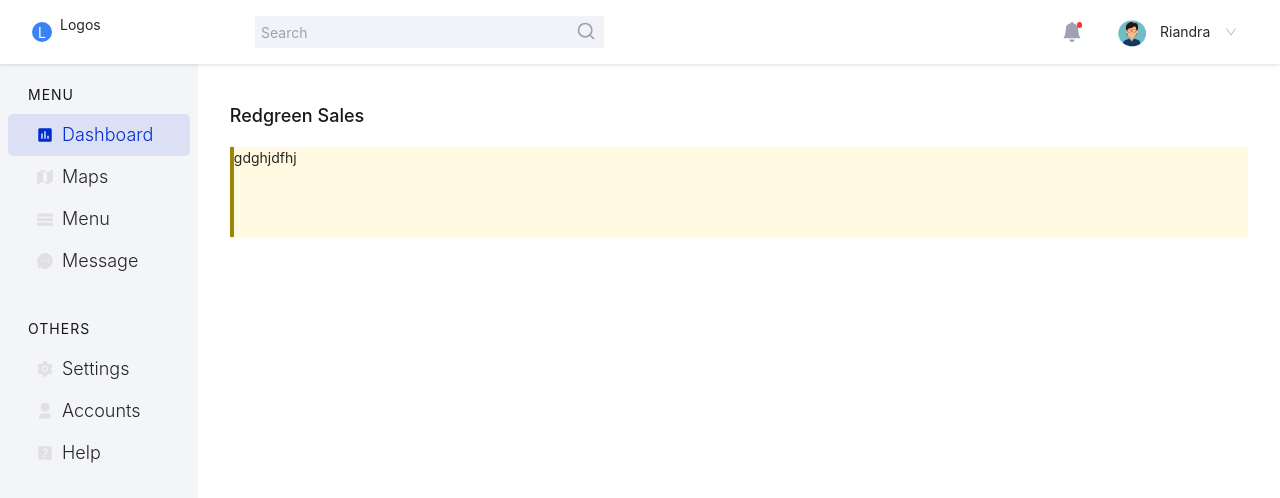
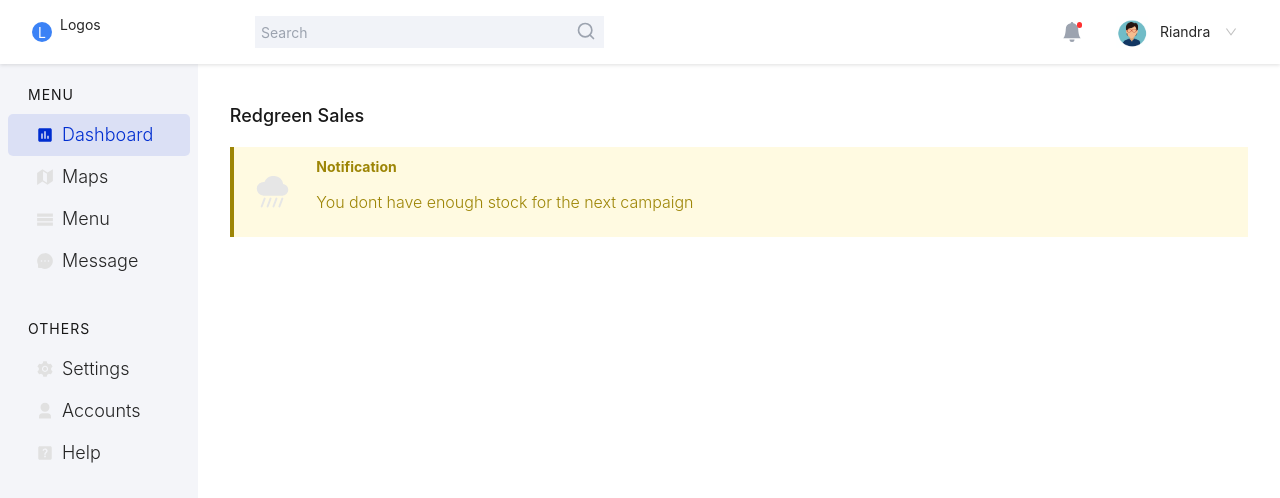
Before and after one commit to monirhabderabby/redgreenAssestment, a React (Create React App) app: page / in a window 1280 px wide. Shown: the top 498 px of the page. Built offline with nearby package versions, Linux system fonts and the light colour scheme; the HTML template or start-up script is replaced by a standard one.

Commit message:
added notification alert section

```diff
--- a/src/components/DashboardOverView/Notification/Notification.js
+++ b/src/components/DashboardOverView/Notification/Notification.js
@@ -1,13 +1,33 @@
-import React from "react";
+import { BsFillCloudRainHeavyFill } from "react-icons/bs";
 
 const Notification = () => {
     return (
-        <div className="mt-[40px] w-full">
+        // <div className="mt-[40px] w-full">
+        //     <p className="mb-[20px] notification__title">Redgreen Sales</p>
+        //     <div className="h-[90px] w-[100%] bg-[#FFFAE1] border-l-4 border-l-[#9D8506]">
+        //         gdghjdfhj
+        //     </div>
+        // </div>
+
+        <section className="mt-[40px]">
             <p className="mb-[20px] notification__title">Redgreen Sales</p>
-            <div className="h-[90px] w-[100%] bg-[#FFFAE1] border-l-4 border-l-[#9D8506]">
-                gdghjdfhj
+            <div
+                class="bg-[#FFFAE1] text-[#9D8506] border-l-4 border-[#9D8506] h-[90px] p-4 flex items-center"
+                role="alert"
+            >
+                <div className="w-[45px] h-[31.5px]">
+                    <BsFillCloudRainHeavyFill className="w-full h-full text-[#E6E6E6]" />
+                </div>
+                <div className="ml-[21.5px]">
+                    <p class="font-bold text-[14px] h-[22px] leading-22px">
+                        Notification
+                    </p>
+                    <p className="font-light mt-[8px] text-[12px] md:text-[16px] leading-20px h-[20px]">
+                        You dont have enough stock for the next campaign
+                    </p>
+                </div>
             </div>
-        </div>
+        </section>
     );
 };
 
--- a/tailwind.config.js
+++ b/tailwind.config.js
@@ -9,6 +9,10 @@ module.exports = {
             colors: {
                 cs__gray: "#F1F3F8",
             },
+            lineHeight: {
+                "20px": "20px",
+                "22px": "22px",
+            },
         },
         borderRadius: {
             "4px": "4px",
```
